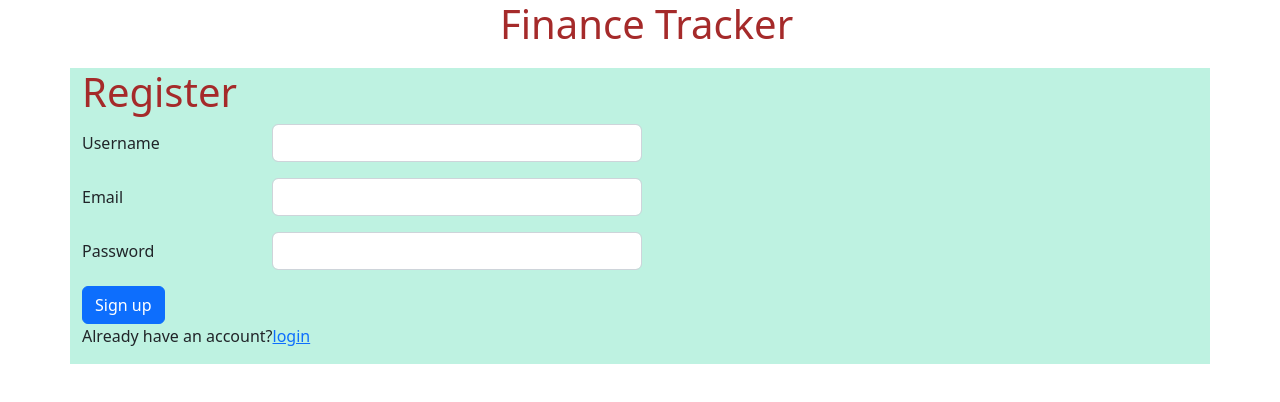
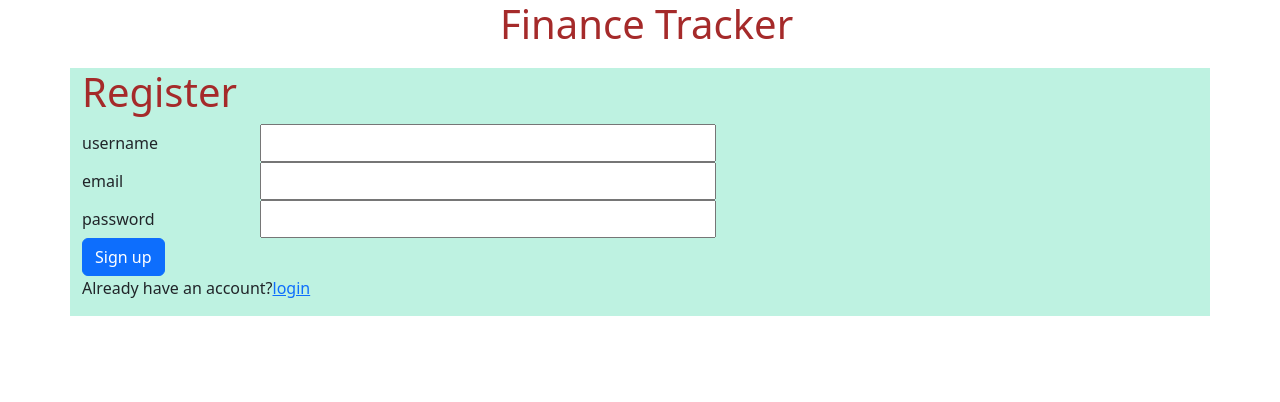
Before and after one commit to sandhya0319/Sandhya-All-FinanceTracker-Projects, a React (Create React App) app: page / in a window 1280 px wide. Shown: the top 402 px of the page. Built offline with nearby package versions, Linux system fonts and the light colour scheme.

Commit message:
changes in login register...reusable component

```diff
--- a/src/pages/Authentication/components/LoginPage.js
+++ b/src/pages/Authentication/components/LoginPage.js
@@ -7,7 +7,7 @@ import { useNavigate } from 'react-router-dom'
 import { Cookies, useCookies } from 'react-cookie';
 import { useSelector, useDispatch } from 'react-redux';
 import { addUsers } from '../../../redux/slices/usersSlice';
-
+import { InputFields } from '../../../components/InputFields';
 
 
 const schema=yup.object().shape({
@@ -55,20 +55,27 @@ const LoginPage = () => {
     <div className='container'>
       <h1>Login</h1>
       <form onSubmit={handleSubmit(onSubmit)}>
-        <div class="form-group row">
-          <label class="col-sm-2 col-form-label">Email</label>
-          <div class="col-sm-10">
-            <input type="email" class="form-control" name="email" {...register("email")} />
-            <p>{errors.email?.message}</p>
+
+      <div>
+            <InputFields
+              type="email"
+              placeholder="email"
+              name="email"
+              register={register}
+              error={errors.email}
+              label="email"
+            />
           </div>
-        </div>
-        <div class="form-group row">
-          <label class="col-sm-2 col-form-label">Password</label>
-          <div class="col-sm-10">
-            <input type="password" class="form-control" name="password" {...register("password")} />
-            <p>{errors.password?.message}</p>
+          <div>
+            <InputFields
+              type="password"
+              placeholder="password"
+              name="password"
+              register={register}
+              error={errors.password}
+              label="password"
+            />
           </div>
-        </div>
         <div class="form-group row">
           <div class="col-sm-10">
             <button type="submit" class="btn btn-primary">Sign in</button>
--- a/src/pages/Authentication/components/RegisterPage.js
+++ b/src/pages/Authentication/components/RegisterPage.js
@@ -6,6 +6,7 @@ import { useNavigate } from 'react-router-dom'
 import { useSelector, useDispatch } from 'react-redux';
 import { addUsers } from '../../../redux/slices/usersSlice';
 import { Link } from 'react-router-dom';
+import { InputFields } from '../../../components/InputFields';
 
 
 const schema=yup.object().shape({
@@ -51,27 +52,36 @@ const RegisterPage = () => {
     <div className='container'>
       <h1>Register</h1>
       <form onSubmit={handleSubmit(onSubmit)}>
-        <div class="form-group row">
-          <label class="col-sm-2 col-form-label">Username</label>
-          <div class="col-sm-10">
-            <input type="text" class="form-control" name="username" {...register("username")}  />
-            <p>{errors.username?.message}</p>
+         <div>
+            <InputFields
+              type="text"
+              placeholder="username"
+              name="username"
+              register={register}
+              error={errors.username}
+              label="username"
+            />
           </div>
-        </div>
-        <div class="form-group row">
-          <label class="col-sm-2 col-form-label">Email</label>
-          <div class="col-sm-10">
-            <input type="text" class="form-control" name="email" {...register("email")}  />
-            <p>{errors.email?.message}</p>
+          <div>
+            <InputFields
+              type="email"
+              placeholder="email"
+              name="email"
+              register={register}
+              error={errors.email}
+              label="email"
+            />
           </div>
-        </div>
-        <div class="form-group row">
-          <label class="col-sm-2 col-form-label">Password</label>
-          <div class="col-sm-10">
-            <input type="password" class="form-control" name="password" {...register("password")}  />
-            <p>{errors.password?.message}</p>
+          <div>
+            <InputFields
+              type="password"
+              placeholder="password"
+              name="password"
+              register={register}
+              error={errors.password}
+              label="password"
+            />
           </div>
-        </div>
         <div class="form-group row">
           <div class="col-sm-10">
             <button type="submit" class="btn btn-primary">Sign up</button>
--- a/src/pages/transactions/components/FinanceForm.js
+++ b/src/pages/transactions/components/FinanceForm.js
@@ -212,7 +212,6 @@ const FinanceForm = () => {
           <div>
             <InputFields
               type="date"
-              className="form-control"
               placeholder="Transactiondate"
               name="Transactiondate"
               register={register}
@@ -265,7 +264,6 @@ const FinanceForm = () => {
           <div>
             <InputFields
               type="number"
-              class="form-control"
               placeholder="Amount"
               name="amount"
               register={register}
@@ -297,7 +295,6 @@ const FinanceForm = () => {
           </div>
           <div>
             <InputFields
-              class="form-control"
               placeholder="Notes"
               name="notes"
               register={register}
```
